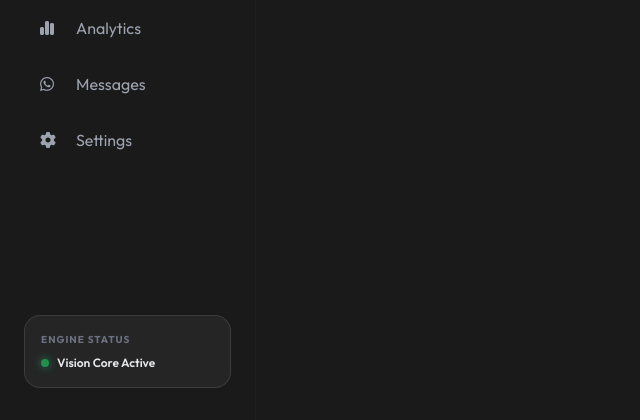
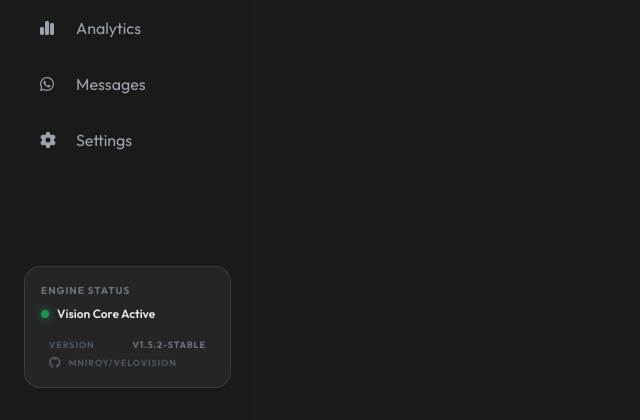
Before and after one commit to mniroy/velovision, a FastAPI app: page /cameras in a window 1280 px wide. Shown: the part 380-800 px from the top of the page, without its empty margins (0-640 px from the left). Run offline with FastAPI, Linux system fonts and the light colour scheme; data that the repository does not hold is empty; some libraries are stand-ins or nearby versions.

Commit message:
UI: Add version info and GitHub link to sidebar; fix malformed template tags.

```diff
--- a/src/templates/base.html
+++ b/src/templates/base.html
@@ -158,8 +158,19 @@
                     <div class="w-2 h-2 bg-green-500 rounded-full animate-pulse shadow-[0_0_8px_#10b981]"></div>
                     <span class="text-xs font-semibold">Vision Core Active</span>
                 </div>
+                <div class="mt-4 px-2 flex flex-col gap-1">
+                    <div
+                        class="flex items-center justify-between text-[9px] text-gray-600 font-bold uppercase tracking-widest">
+                        <span>Version</span>
+                        <span class="text-gray-500">v1.5.2-stable</span>
+                    </div>
+                    <a href="https://github.com/mniroy/velovision" target="_blank"
+                        class="text-[9px] text-gray-600 hover:text-[#dfffad] transition-colors flex items-center gap-2">
+                        <i class="fa-brands fa-github text-xs"></i>
+                        <span class="font-bold uppercase tracking-widest">mniroy/velovision</span>
+                    </a>
+                </div>
             </div>
-        </div>
     </aside>
 
     <!-- Main Content -->
```
